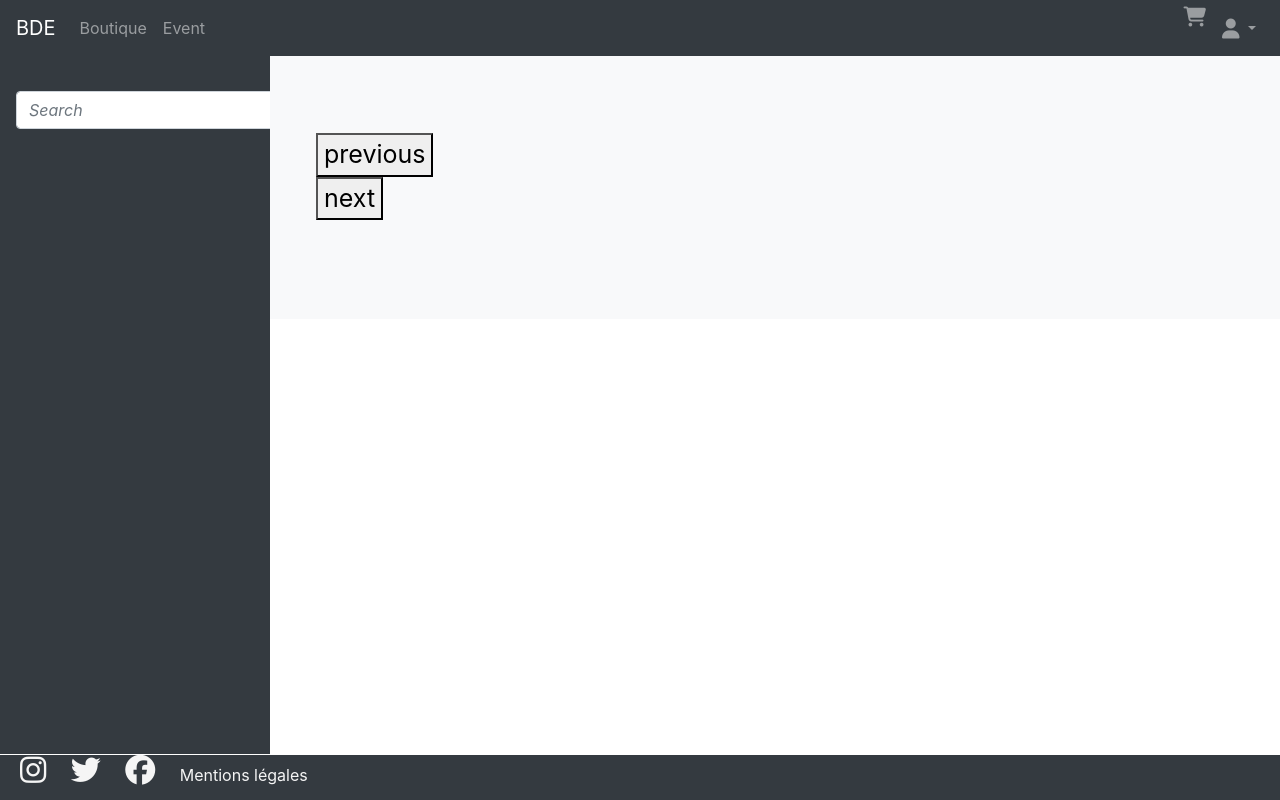
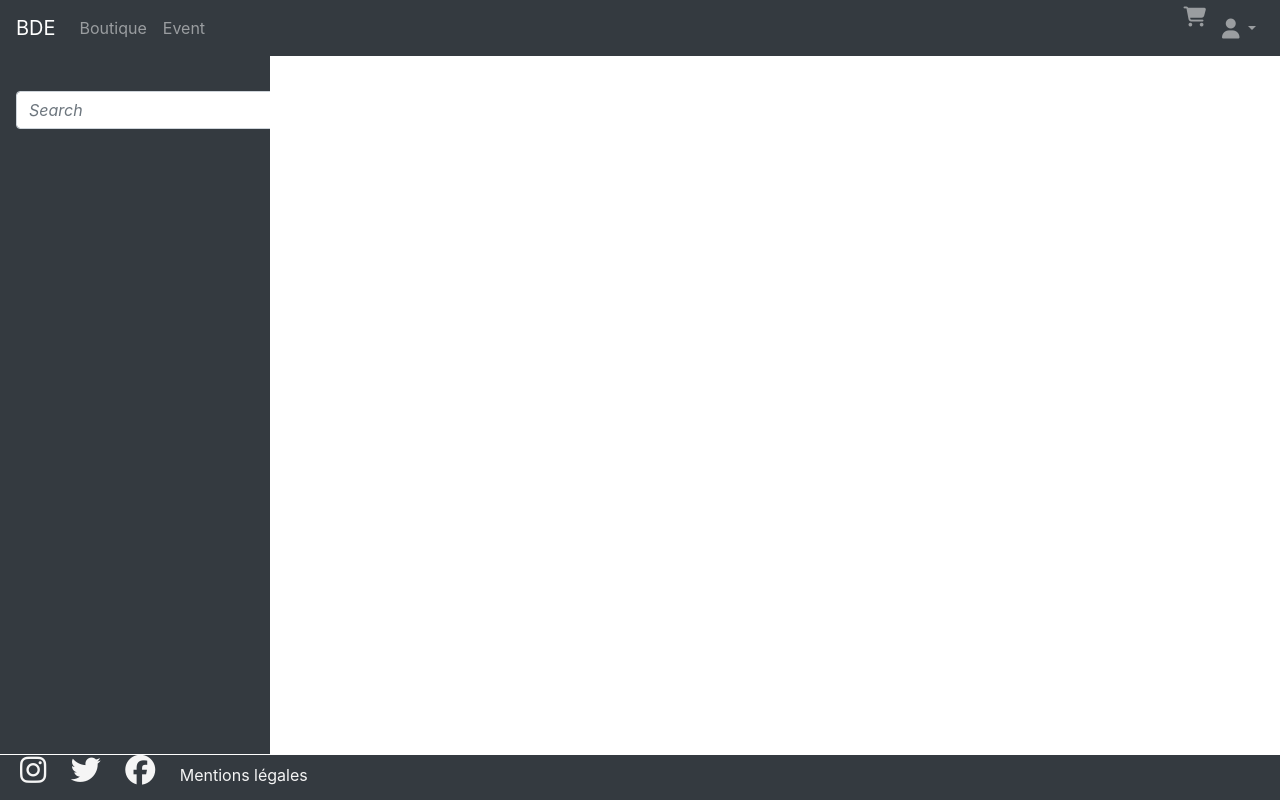
Before and after one commit to Kvntn/BDE_Project, a PHP site: page /shop.php?button=1 in a window 1280 px wide. Run offline with PHP 8.4, Linux system fonts and the light colour scheme; data that the repository does not hold is empty; some libraries are stand-ins or nearby versions.

Commit message:
ancien shop

```diff
--- a/src/shop.php
+++ b/src/shop.php
@@ -1,21 +1,4 @@
-<<<<<<< HEAD
-<!doctype html>
-<html lang="fr">
-<script src="https://code.jquery.com/jquery-3.4.1.js" integrity="sha256-WpOohJOqMqqyKL9FccASB9O0KwACQJpFTUBLTYOVvVU=" crossorigin="anonymous"></script>
-<body>
-  <div class="album py-5 bg-light">
-    <div class="container-shop">
-      <div class="row">
-        <div class="col-md-4">
-         <form action="" method="get">
-          <button name = "button" type="submit" value="previous">previous</button>
-          <br>
-          <button name = "button" type="submit" value="next">next</button>
-         </form>
-        </div>
-        <div class="col-md-4">
-          <?php
-
+<?php
           require('./productDisplay.php');
           require('./db_related/pdo_loc.php');
           try{
@@ -43,13 +26,8 @@
           $listproducts = $requete->fetchAll();
           $products = new Product($listproducts);
           $products->display($listproducts);
-          ?>
-        </div>
-      </div>
-    </div>
-  </div>
-</body>
-</html>
+?>
+
 
 <?php
     include("head.php");
@@ -57,104 +35,9 @@
     include("footer.php");
     include("aside.php");
 ?>
-<!--
 
-<div class="album py-4 bg-light">
-        <div class="container-shop">
-
-          <div class="row">
-            <div class="col-md-4">
-              <div class="card mb-4 box-shadow">
-                <img class="card-img-top"  src="./resources/images/hoodie_png.png">
-                <div class="card-body">
-                  <p class="card-text">This is a wider card with supporting text below as a natural lead-in to additional content. This content is a little bit longer.</p>
-                  <div class="d-flex justify-content-between align-items-center">
-                    <div class="btn-group">
-                      <a type="button" href="product.php"class="btn btn-sm btn-outline-secondary">View</a>
-                      <button type="button" class="btn btn-sm btn-outline-secondary">Edit</button>
-                    </div>
-                    <small class="text-muted">9 mins</small>
-                  </div>
-                </div>
-              </div>
-            </div>
-            <div class="col-md-4">
-              <div class="card mb-4 box-shadow">
-                <img class="card-img-top"  src="./resources/images/hoodie_png.png">
-                <div class="card-body">
-                  <p class="card-text">This is a wider card with supporting text below as a natural lead-in to additional content. This content is a little bit longer.</p>
-                  <div class="d-flex justify-content-between align-items-center">
-                    <div class="btn-group">
-                      <button type="button" class="btn btn-sm btn-outline-secondary">View</button>
-                      <button type="button" class="btn btn-sm btn-outline-secondary">Edit</button>
-                    </div>
-                    <small class="text-muted">9 mins</small>
-                  </div>
-                </div>
-              </div>
-            </div>
-
-            <div class="col-md-4">
-              <div class="card mb-4 box-shadow">
-                <img class="card-img-top"  src="./resources/images/hoodie_png.png">
-                <div class="card-body">
-                  <p class="card-text">This is a wider card with supporting text below as a natural lead-in to additional content. This content is a little bit longer.</p>
-                  <div class="d-flex justify-content-between align-items-center">
-                    <div class="btn-group">
-                      <button type="button" class="btn btn-sm btn-outline-secondary">View</button>
-                      <button type="button" class="btn btn-sm btn-outline-secondary">Edit</button>
-                    </div>
-                    <small class="text-muted">9 mins</small>
-                  </div>
-                </div>
-              </div>
-            </div>
-
-
-            <div class="col-md-4">
-              <div class="card mb-4 box-shadow">
-                <img class="card-img-top"  src="./resources/images/hoodie_png.png">
-                <div class="card-body">
-                  <p class="card-text">This is a wider card with supporting text below as a natural lead-in to additional content. This content is a little bit longer.</p>
-                  <div class="d-flex justify-content-between align-items-center">
-                    <div class="btn-group">
-                      <button type="button" class="btn btn-sm btn-outline-secondary">View</button>
-                      <button type="button" class="btn btn-sm btn-outline-secondary">Edit</button>
-                    </div>
-                    <small class="text-muted">9 mins</small>
-                  </div>
-                </div>
-              </div>
-            </div>
-            <div class="col-md-4">
-              <div class="card mb-4 box-shadow">
-                <img class="card-img-top"  src="./resources/images/hoodie_png.png">
-                <div class="card-body">
-                  <p class="card-text">This is a wider card with supporting text below as a natural lead-in to additional content. This content is a little bit longer.</p>
-                  <div class="d-flex justify-content-between align-items-center">
-                    <div class="btn-group">
-                      <button type="button" class="btn btn-sm btn-outline-secondary">View</button>
-                      <button type="button" class="btn btn-sm btn-outline-secondary">Edit</button>
-                    </div>
-                    <small class="text-muted">9 mins</small>
-                  </div>
-                </div>
-              </div>
-            </div>
-            <div class="col-md-4">
-              <div class="card mb-4 box-shadow">
-                <img class="card-img-top"  src="./resources/images/hoodie_png.png">
-                <div class="card-body">
-                  <p class="card-text">This is a wider card with supporting text below as a natural lead-in to additional content. This content is a little bit longer.</p>
-                  <div class="d-flex justify-content-between align-items-center">
-                    <div class="btn-group">
-                      <button type="button" class="btn btn-sm btn-outline-secondary">View</button>
-                      <button type="button" class="btn btn-sm btn-outline-secondary">Edit</button>
-                    </div>
-                    <small class="text-muted">9 mins</small>
-                  </div>
-                </div>
-              </div>
-            </div>
->>>>>>> 99c2e6fe025170e3d33585f347f1c565eec25350
--->
+<form action="" method="get">
+  <button name = "button" type="submit" value="previous">previous</button>
+  <br>
+  <button name = "button" type="submit" value="next">next</button>
+</form>
```
